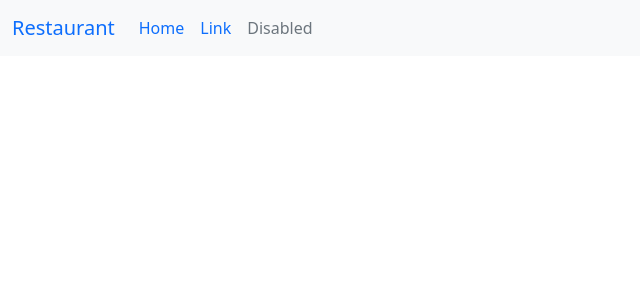
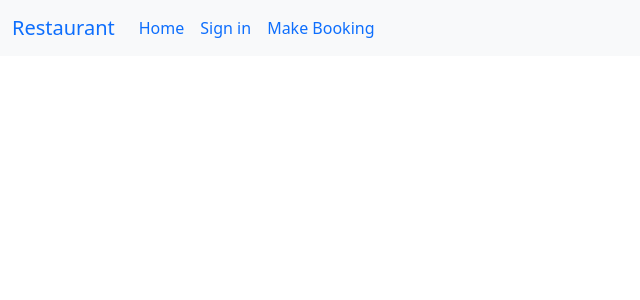
Before and after one commit to MateuszPestka/Project-4, a Django app: page / in a window 1280 px wide. Shown: the top 300 px of the page, without its empty margins (0-640 px from the left). Run offline with Django 3.2, Linux system fonts and the light colour scheme.

Commit message:
Add booking_detail

```diff
--- a/templates/base.html
+++ b/templates/base.html
@@ -28,13 +28,13 @@
           <div class="collapse navbar-collapse" id="navbarSupportedContent">
             <ul class="navbar-nav me-auto mb-2 mb-lg-0">
               <li class="nav-item">
-                <a class="nav-link active" aria-current="page" href="#">Home</a>
+                <a class="nav-link active" aria-current="page" href="{% url 'home' %}">Home</a>
               </li>
               <li class="nav-item">
-                <a class="nav-link" href="#">Link</a>
+                <a class="nav-link" href="#">Sign in</a>
               </li>
               <li class="nav-item">
-                <a class="nav-link disabled">Disabled</a>
+                <a class="nav-link">Make Booking</a>
               </li>
             </ul>
           </div>
```
Also changed, not shown: templates/booking_detail.html (+18 -0 lines).
